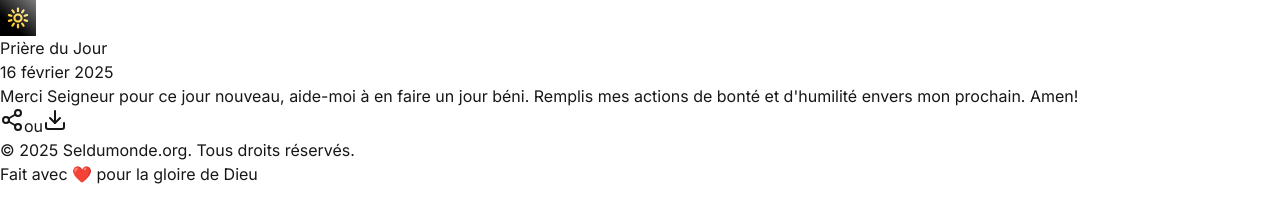
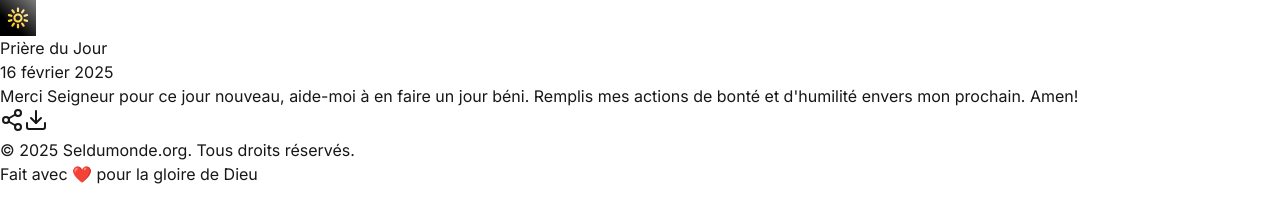
Before and after one commit to alfredlwanzo/priere-du-jour, a Next.js app: page / in a window 1280 px wide. Shown: the top 198 px of the page. Built offline with nearby package versions, Linux system fonts and the light colour scheme.

Commit message:
Enlever ou entre le bouton partager et exporter en image

```diff
--- a/src/app/page.tsx
+++ b/src/app/page.tsx
@@ -1259,7 +1259,6 @@ export default function Home() {
               <Share2 className="w-6 h-6 inline-block" />
               {/* Partager */}
             </button>
-            ou
             <button
               onClick={handleExport}
               className="flex-1 text-gray-500 hover:text-gray-800  transition-colors duration-200"
```
